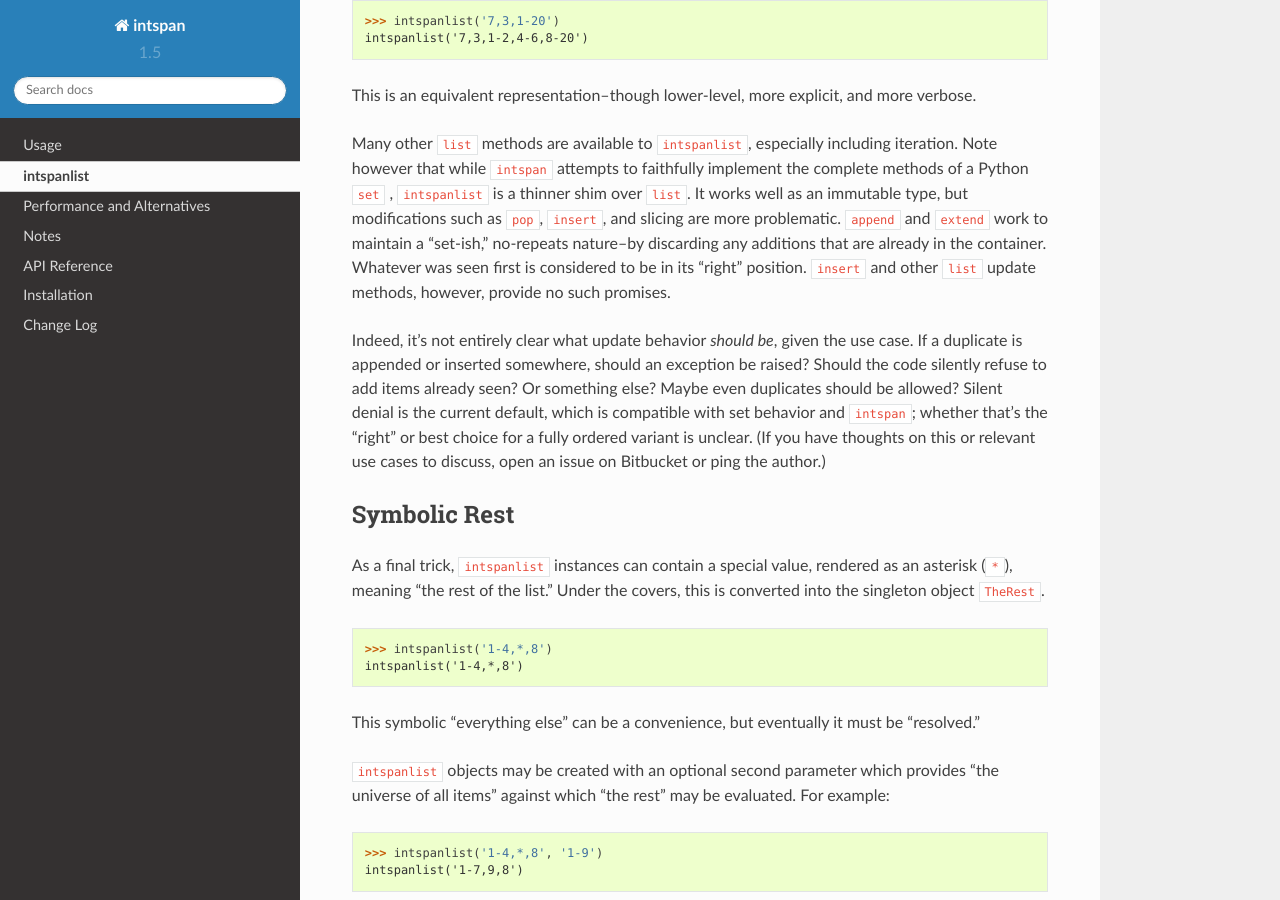
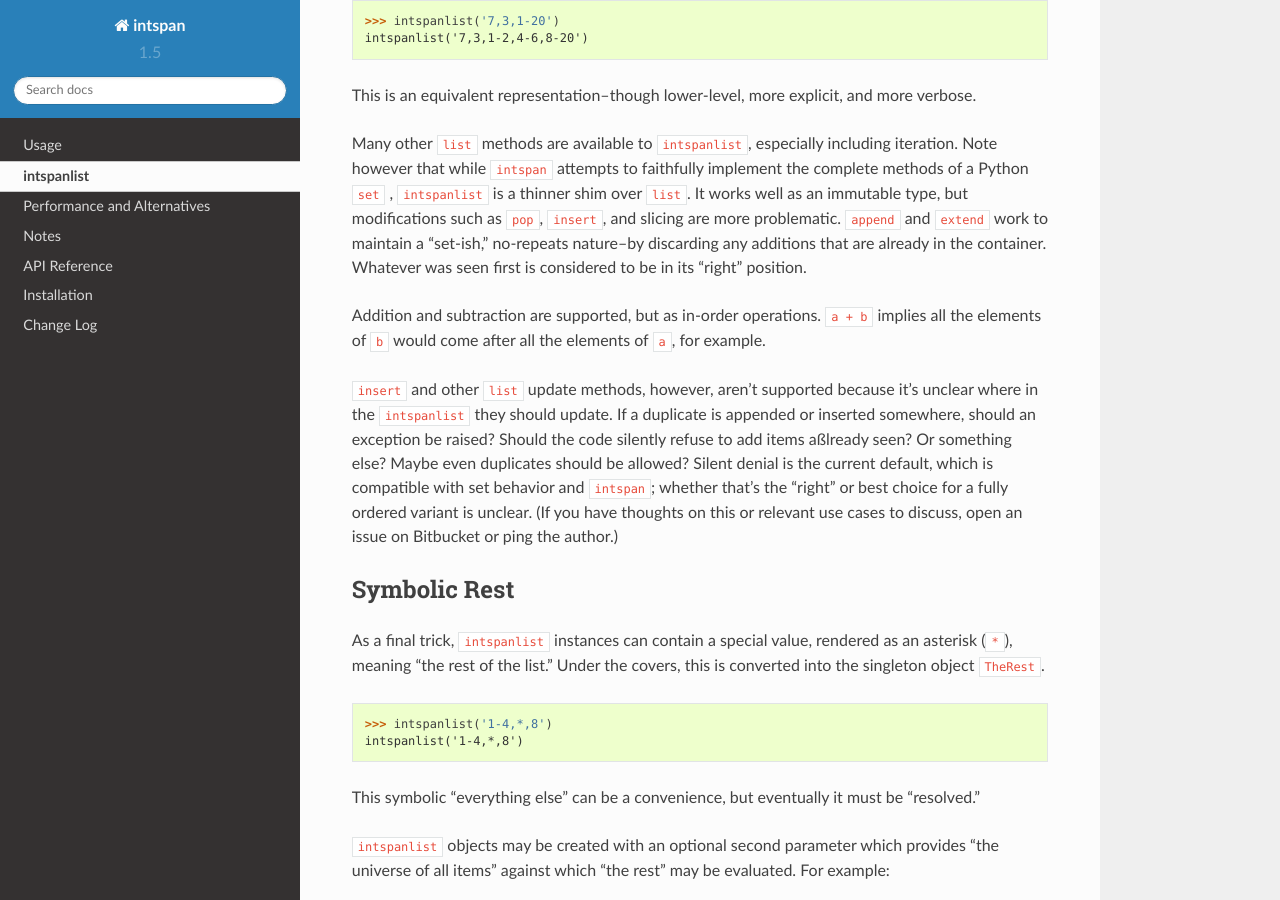
Before and after one commit to jonathaneunice/intspan, a Sphinx documentation site: the page built from docs/intspanlist.rst, in a window 1280 px wide and 900 px high, scrolled down 760 px. Built offline with Sphinx 7.4.7 and the Read the Docs theme 2.0.0, drawn with Linux system fonts in a browser that asks for light colours.

Commit message:
Ready for 1.6 publish

```diff
--- a/docs/CHANGES.rst
+++ b/docs/CHANGES.rst
@@ -1,5 +1,11 @@
 Change Log
 ==========
+
+**1.6.0**  (March 11, 2019)
+
+    ``intspanlist`` extended with addition and subtraction operations,
+    as well as in-place and some right-associative forms of same.
+
 
 **1.5.15**  (January 25, 2019)
 
--- a/docs/intspanlist.rst
+++ b/docs/intspanlist.rst
@@ -47,17 +47,20 @@ immutable type, but modifications such as ``pop``, ``insert``, and slicing
 are more problematic. ``append`` and ``extend`` work to maintain a
 "set-ish," no-repeats nature--by discarding any additions that are already
 in the container. Whatever was seen first is considered to be in its "right"
-position. ``insert`` and other ``list`` update methods, however, provide no
-such promises.
+position.
 
-Indeed, it's not entirely clear what update behavior *should
-be*, given the use case. If a duplicate is appended or inserted somewhere,
-should an exception be raised? Should the code silently refuse to add items
-already seen? Or something else? Maybe even duplicates should be allowed?
-Silent denial is the current default, which is compatible with set behavior
-and ``intspan``; whether that's the "right" or best choice for a fully ordered
-variant is unclear. (If you have thoughts on this or relevant use cases to
-discuss, open an issue on Bitbucket or ping the author.)
+Addition and subtraction are supported, but as in-order operations.
+``a + b`` implies all the elements of ``b`` would come after all the
+elements of ``a``, for example.
+
+``insert`` and other ``list`` update methods, however, aren't supported because
+it's unclear where in the ``intspanlist`` they should update. If a duplicate is
+appended or inserted somewhere, should an exception be raised? Should the code
+silently refuse to add items aßlready seen? Or something else? Maybe even
+duplicates should be allowed? Silent denial is the current default, which is
+compatible with set behavior and ``intspan``; whether that's the "right" or best
+choice for a fully ordered variant is unclear. (If you have thoughts on this or
+relevant use cases to discuss, open an issue on Bitbucket or ping the author.)
 
 Symbolic Rest
 -------------
```
Also changed, not shown: CHANGES.yml (+7 -0 lines).
